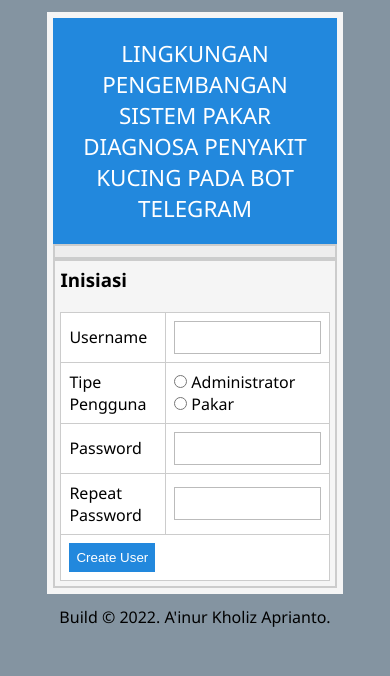
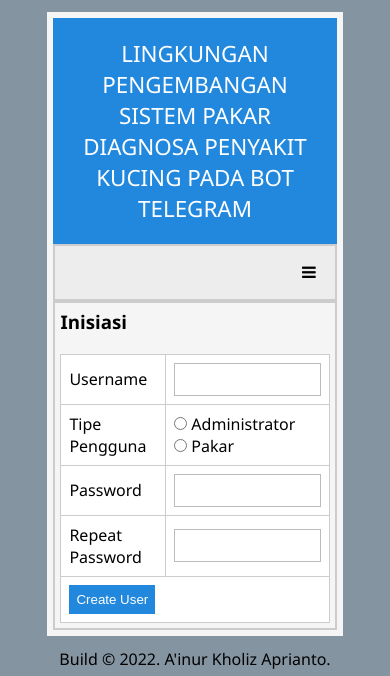
Before and after one commit to eipiriru/sistem_pakar_bot_telegram_flask, a Flask app: page /initial/ in a window 390 px wide. Shown: the top 676 px of the page. Run offline with Flask 2, Linux system fonts and the light colour scheme.

Commit message:
Update view

```diff
--- a/sispak/static/base.css
+++ b/sispak/static/base.css
@@ -45,9 +45,9 @@
     padding: 2%;
 }
 
-.isi_data{
+/* .isi_data{
     height: 400px;
-}
+} */
 
 .btn{
     text-decoration: none;
--- a/sispak/templates/base.html
+++ b/sispak/templates/base.html
@@ -6,7 +6,58 @@
         <meta http-equiv="X-UA-Compatible" content="ie=edge">
         <title>{{ title }}</title>
         <link rel= "stylesheet" type= "text/css" href= "{{ url_for('static',filename='base.css') }}">
+        <link rel="stylesheet" href="https://cdnjs.cloudflare.com/ajax/libs/font-awesome/4.7.0/css/font-awesome.min.css">
         <script src="https://ajax.googleapis.com/ajax/libs/jquery/3.5.1/jquery.min.js"></script>
+        <style>
+            .topnav {
+              overflow: hidden;
+            }
+
+            .topnav a {
+              float: left;
+              display: block;
+              color: #f2f2f2;
+              text-align: center;
+              padding: 10px 14px;
+              text-decoration: none;
+              font-size: 16px;
+            }
+
+            .topnav a:hover {
+                background: rgb(24, 97, 157);
+            }
+
+            .topnav a.active {
+                background: #eeeded;
+                color: black;
+            }
+
+            .topnav .icon {
+              display: none;
+            }
+
+            @media screen and (max-width: 600px) {
+              .topnav a:not(:first-child) {display: none;}
+              .topnav a.icon {
+                float: right;
+                display: block;
+              }
+            }
+
+            @media screen and (max-width: 600px) {
+              .topnav.responsive {position: relative;}
+              .topnav.responsive .icon {
+                position: absolute;
+                right: 0;
+                top: 0;
+              }
+              .topnav.responsive a {
+                float: none;
+                display: block;
+                text-align: left;
+              }
+            }
+        </style>
     </head>
     <body>
         {% with messages = get_flashed_messages() %}
@@ -24,9 +75,9 @@
                     <h2 class="login-header">Lingkungan Pengembangan<br/>Sistem Pakar Diagnosa Penyakit Kucing Pada Bot Telegram</h2>
                 </div>
                 <div class="menu">
-                    <div class="">
+                    <div class="topnav" id="myTopnav">
                         {% if current_user.type_user in ['admin','pakar'] %}
-                            <a href="{{ url_for('index') }}" class="btn menuitem">DASHBOARD</a>
+                            <a href="{{ url_for('index') }}" class="btn menuitem ">DASHBOARD</a>
                         {% endif %}
                         {% if current_user.type_user == 'pakar' %}
                             <a href="{{ url_for('pakar_gejala') }}" class="btn menuitem">DATA GEJALA</a>
@@ -40,6 +91,9 @@
                             <a href="{{ url_for('my_profil') }}" class="btn btn-green menuitem">PROFIL</a>
                             <a href="{{ url_for('logout') }}" class="btn btn-red menuitem">LOGOUT</a>
                         {% endif %}
+                        <a href="javascript:void(0);" class="icon" onclick="myFunction()">
+                          <i class="fa fa-bars" style="color:black"></i>
+                        </a>
                     </div>
                 </div>
                 <div class="isi">
@@ -53,4 +107,14 @@
             Build © 2022. A'inur Kholiz Aprianto.
         </div>
     </footer>
+    <script>
+        function myFunction() {
+          var x = document.getElementById("myTopnav");
+          if (x.className === "topnav") {
+            x.className += " responsive";
+          } else {
+            x.className = "topnav";
+          }
+        }
+    </script>
 </html>
```
